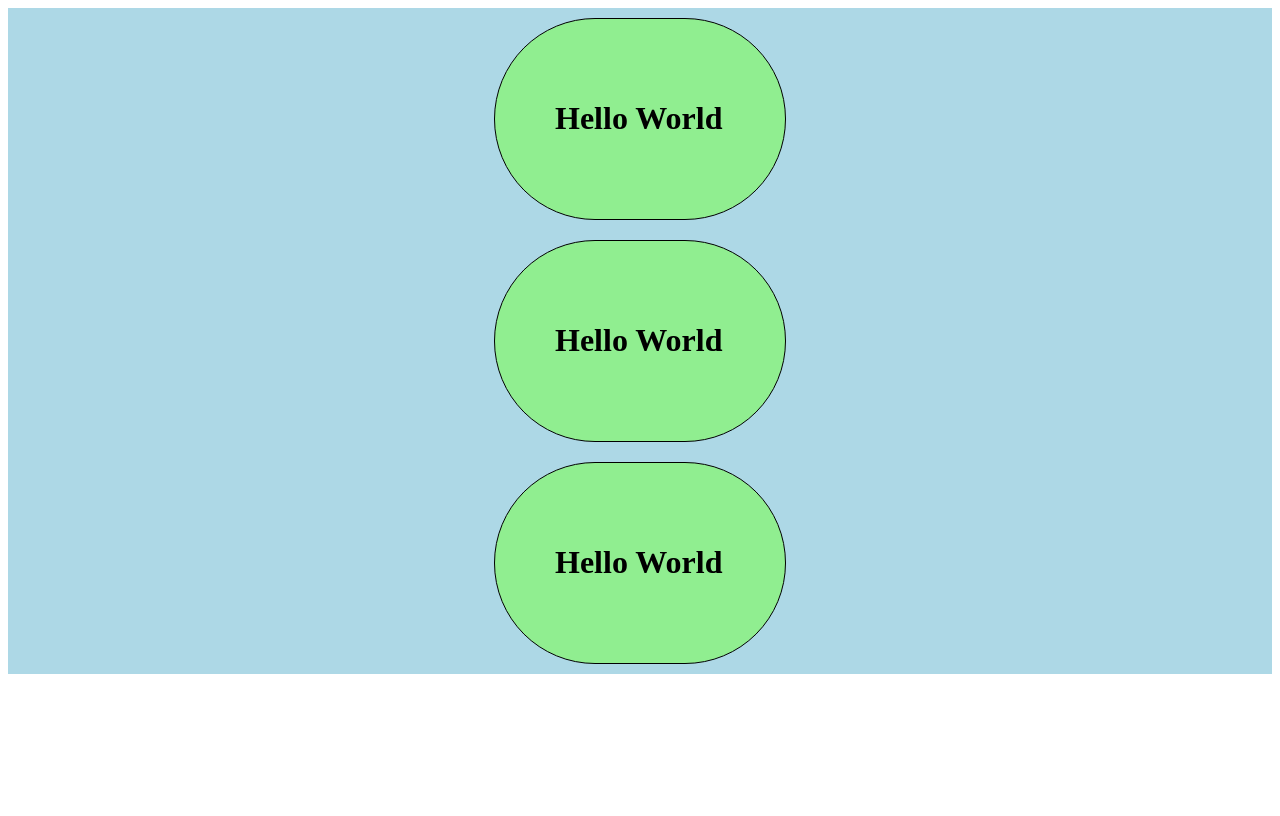
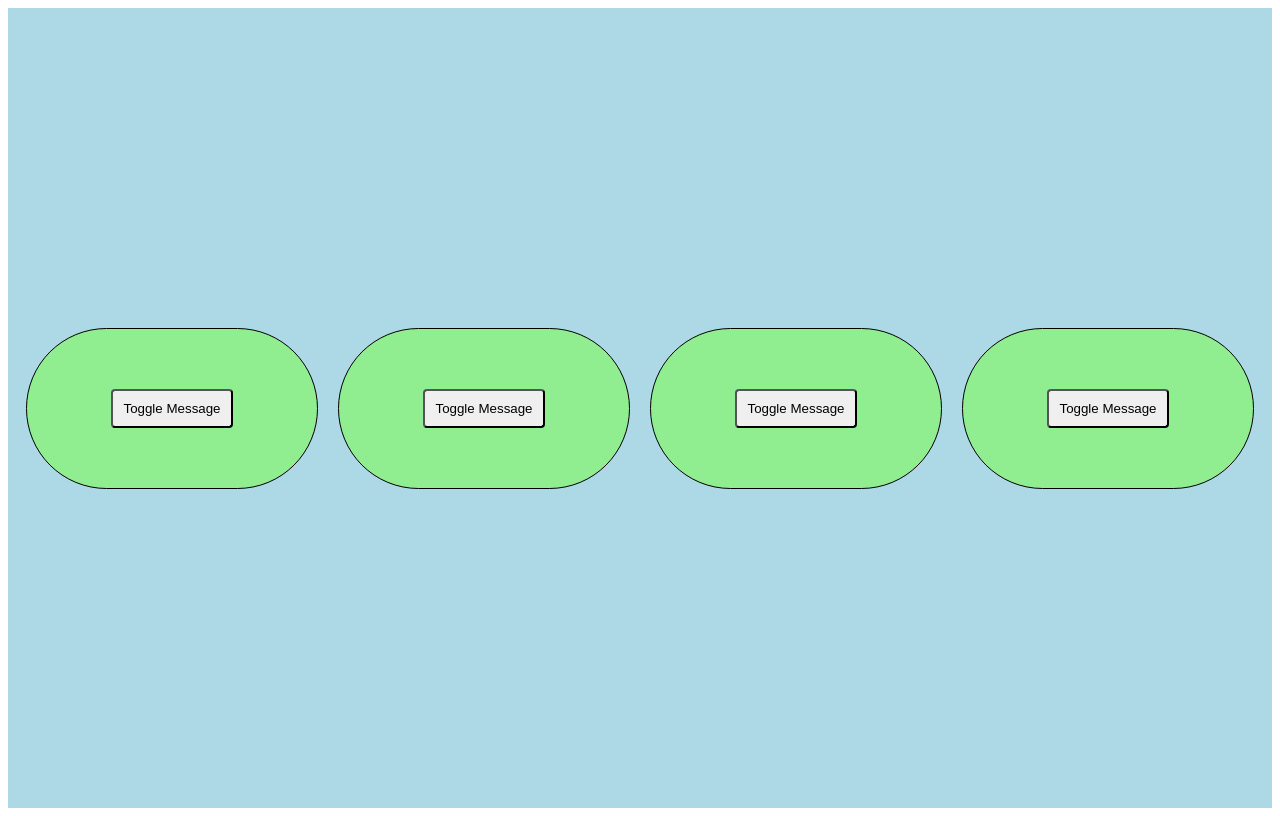
Before and after one commit to Anu9969/React-Practice, a React (Vite) app in the folder vite-project/: page / in a window 1280 px wide. Built offline with nearby package versions, Linux system fonts and the light colour scheme.

Commit message:
add ToggleMessage component and update layout in App.jsx

```diff
--- a/vite-project/src/App.jsx
+++ b/vite-project/src/App.jsx
@@ -1,22 +1,47 @@
-import { useState } from 'react'
+import { useState } from 'react';
+
 
 
 function App() {
 
 
   return (
-    <>
-    <Component/>
-    <Component/>
-    <Component/>
-    </>
+
+    <div style={{backgroundColor: 'lightblue', height: '100vh' ,display: 'flex', justifyContent: 'center', alignItems: 'center'}}>
+        <ToggleMessage/>
+        <ToggleMessage/>
+        <ToggleMessage/>
+        <ToggleMessage/>
+
+    </div>
+
+
   )
 }
 
+const ToggleMessage = () =>{
+  let [message, setMessage] = useState(false);
+
+   function toggle(){
+      setMessage(!message);
+   }
+
+
+
+  return(
+    <div style={{borderRadius:'200px',width:'170px',border: '1px solid black', padding: '60px', margin: '10px',display: 'inline-block',backgroundColor: 'lightgreen',textAlign: 'center'}}>
+    <button onClick={toggle} style={{padding: '10px',borderRadius:"4px"}}>Toggle Message</button>
+    {message && <h1>Message Visible yay i did it</h1>}
+    </div>
+  );
+
+}
+
+
 function Component(){
   return(
-    <div style={{display: 'flex', justifyContent: 'center', alignItems: 'center',backgroundColor: 'lightblue'}}>
-    <div style={{borderRadius:'200px',width:'170px',border: '1px solid black', padding: '60px', margin: '10px', display: 'inline-block',backgroundColor: 'lightgreen'}}>
+    <div style={{display: 'inline-grid', justifyContent: 'space-between', alignItems: 'self-start',backgroundColor: 'lightblue'}}>
+    <div style={{borderRadius:'200px',width:'170px',border: '1px solid black', padding: '60px', margin: '10px',backgroundColor: 'lightgreen'}}>
       <h1 style={{}}>Hello World</h1>
     </div>
     </div>
```
